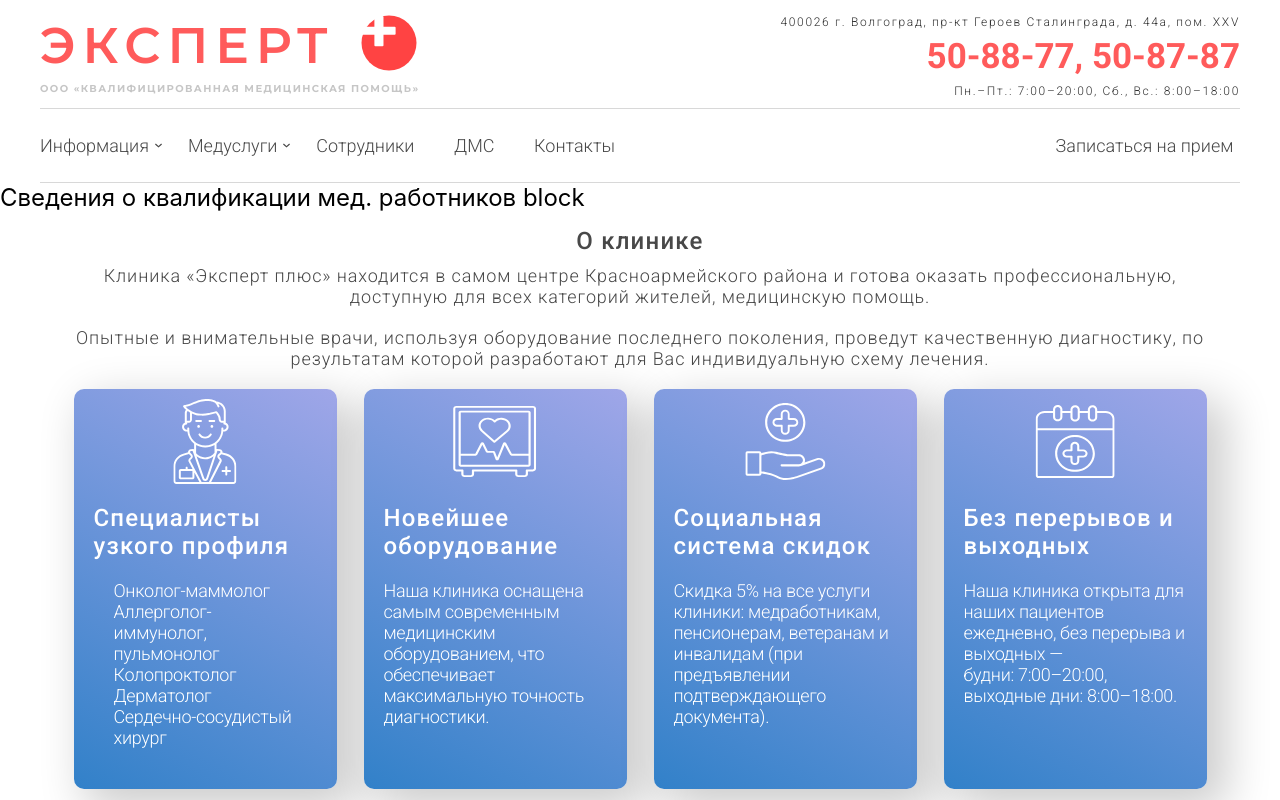
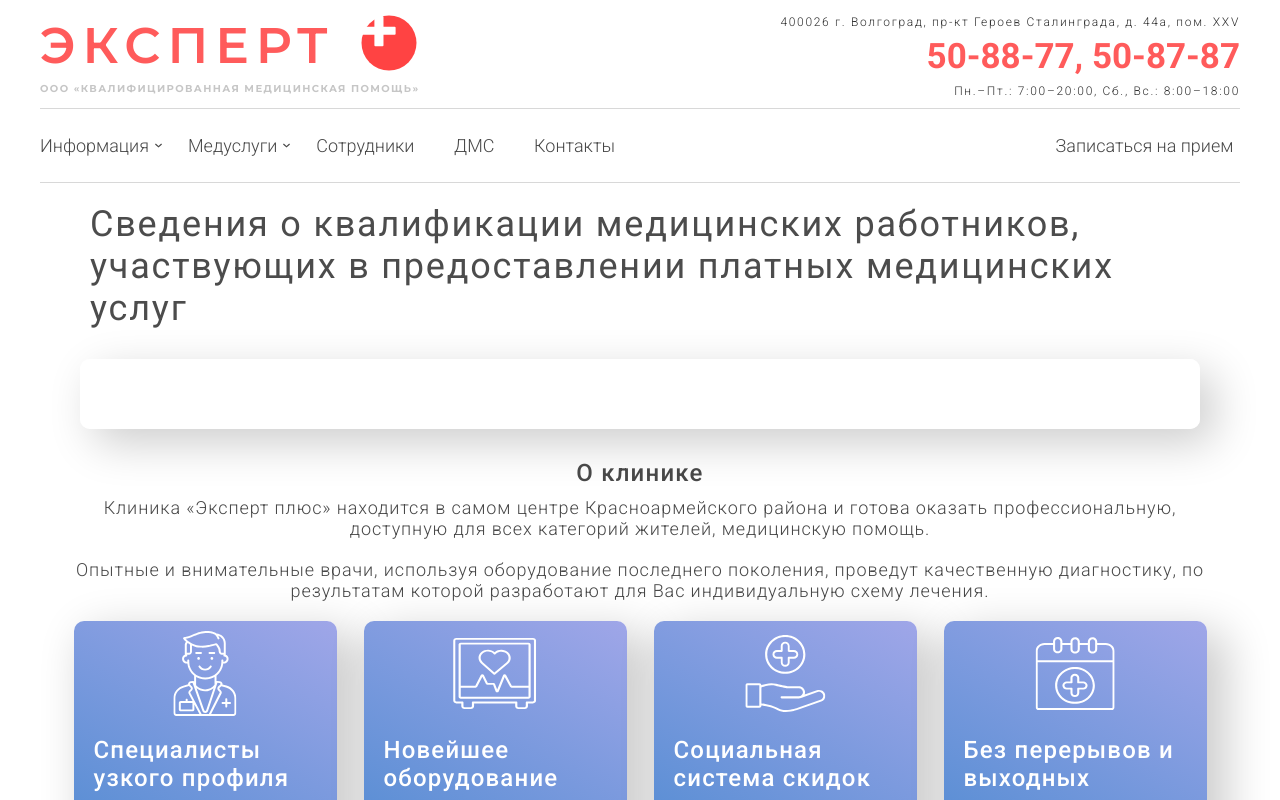
Before and after one commit to CanUFeelMyHeart/expertPlus, a React (Create React App) app in the folder medical-clinic-expert/: page /info/svedeniya-o-kvalifikaczii-mediczinskix-rabotnikov in a window 1280 px wide. Shown: the top 800 px of the page. Built offline with nearby package versions, Linux system fonts and the light colour scheme; the HTML template or start-up script is replaced by a standard one.

Commit message:
component is added to qualifications page

```diff
--- a/medical-clinic-expert/src/pages/InformationPage/InfoQualificationsPage/InfoQualificationsPage.jsx
+++ b/medical-clinic-expert/src/pages/InformationPage/InfoQualificationsPage/InfoQualificationsPage.jsx
@@ -1,11 +1,12 @@
 import React from "react";
 import { AboutClinicComponent } from "../../../components/AboutClinicComponent/AboutClinicComponent";
 import { ServicesComponent } from "../../../components/ServicesComponent/ServicesComponent";
+import { InformationContainerComponent } from "../../../components/InformationContainerComponent/InformationContainerComponent";
 
 export const InfoQualificationsPage = () => {
     return (
         <div className="InfoQualificationsPage">
-            <h2>Сведения о квалификации мед. работников block</h2>
+            <InformationContainerComponent header="Сведения о квалификации медицинских работников, участвующих в предоставлении платных медицинских услуг"></InformationContainerComponent>
             <AboutClinicComponent />
             <ServicesComponent />
         </div>
```
